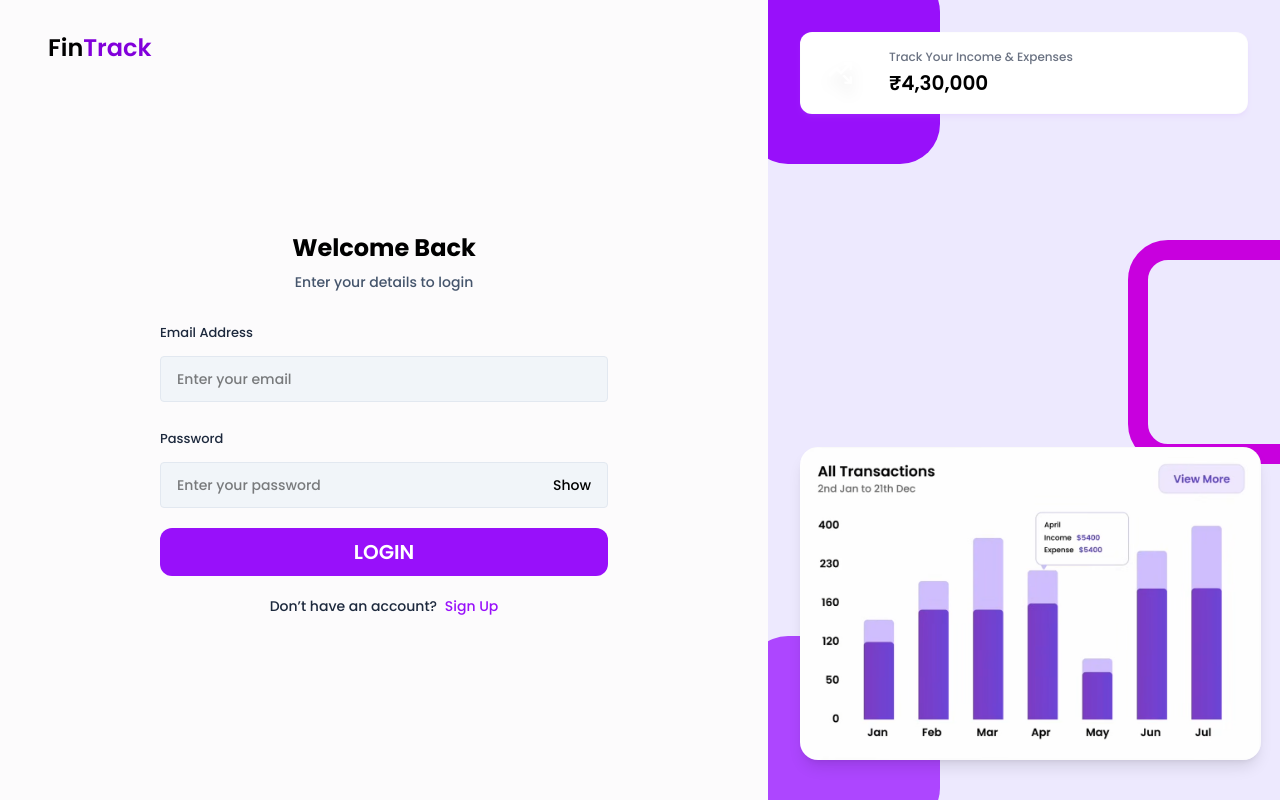
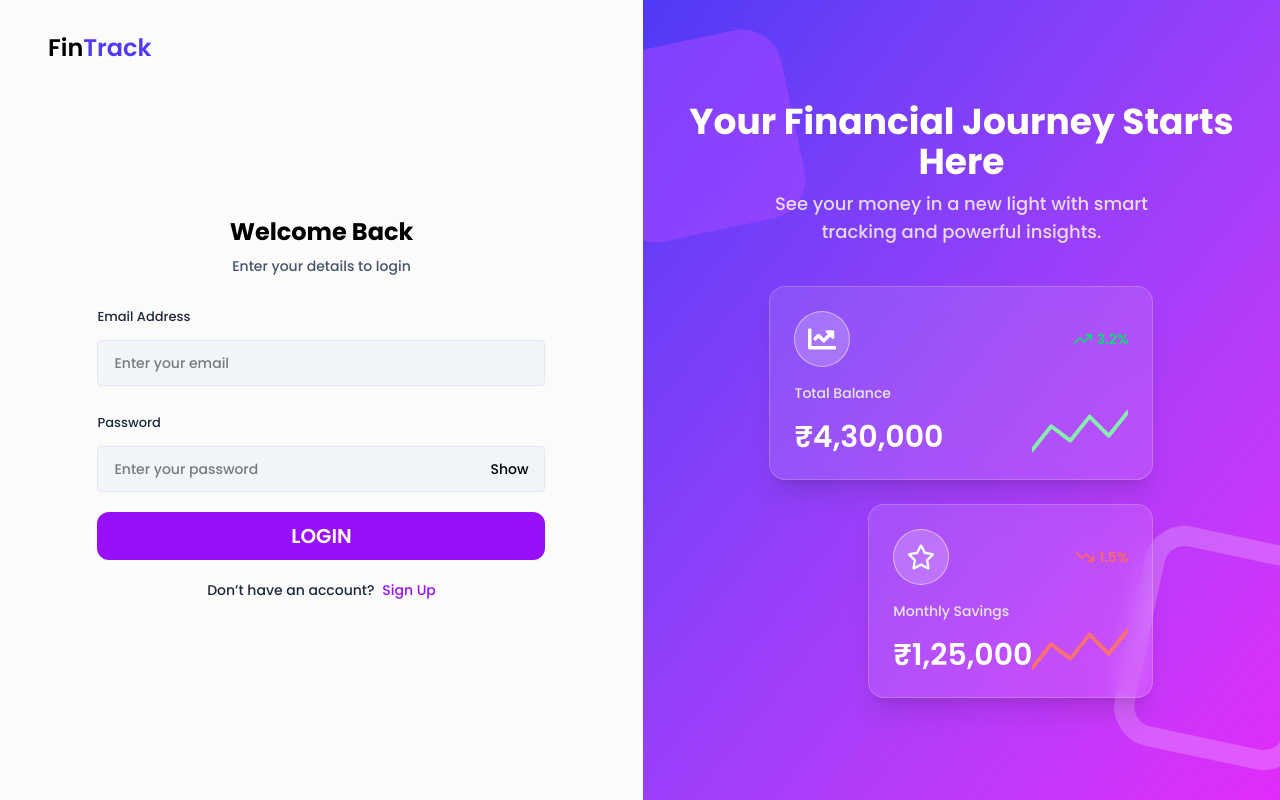
Before and after one commit to vanshxgupta/fin-tracker, a React (Vite) app in the folder frontend/expense-tracker/: page /login in a window 1280 px wide. Built offline with nearby package versions, Linux system fonts and the light colour scheme; no server answers.

Commit message:
Enhance AuthLayout with improved UI components and dynamic stats cards for better user experience

```diff
--- a/frontend/expense-tracker/src/components/layouts/AuthLayout.jsx
+++ b/frontend/expense-tracker/src/components/layouts/AuthLayout.jsx
@@ -1,49 +1,106 @@
-import React from 'react'
-import Card2 from "../../assets/images/card2.png"
-import { LuTrendingUpDown } from "react-icons/lu"
+import React from 'react';
+import { LuTrendingUp, LuTrendingDown } from 'react-icons/lu';
+import { FaChartLine, FaRegStar } from "react-icons/fa";
 
 const AuthLayout = ({ children }) => {
   return (
-    <div className='flex'>
-      <div className="w-screen h-screen md:w-[60vw] px-12 pt-8 pb-12 ">
+    <div className='flex min-h-screen'>
+      {/* Left Panel - Main Content */}
+      <div className="flex flex-col w-full md:w-[60vw] px-6 md:px-12 pt-8 pb-12">
+        {/* Logo */}
         <span className='flex flex-row'>
           <h2 className='text-2xl font-semibold text-black'>Fin</h2>
-          <h2 className='text-2xl font-semibold text-purple-700'>Track</h2>
+          <h2 className='text-2xl font-semibold text-indigo-600'>Track</h2>
         </span>
-        {children}
+        {/* Children (Login/Signup Forms) */}
+        <div className='flex-1 flex items-center justify-center'>
+            {children}
+        </div>
       </div>
 
+      {/* Right Panel - Dynamic Visual Section */}
+      <div className='hidden md:flex flex-col items-center justify-center h-screen w-[60vw] p-8 relative overflow-hidden
+      bg-gradient-to-br from-indigo-600 to-fuchsia-500 after:content-[""] after:absolute after:inset-0 after:bg-texture-pattern after:animate-flow'>
 
-      <div className='hidden md:block h-screen w-[40vw] bg-violet-100 bg-auth-bg-img bg-cover bg-no-repeat bg-center overflow-hidden p-8 relative'>
-        <div className='w-48 h-48 rounded-[40px] bg-purple-600 absolute -top-7 -left-5' />
-        <div className='w-48 h-56 border-[20px] rounded-[40px] border-fuchsia-600 absolute top-[30%] -right-10' />
-        <div className='w-48 h-48 rounded-[40px] bg-purple-500 absolute -bottom-7 -left-5' />
+        {/* Decorative Shapes */}
+        <div className='w-48 h-48 rounded-[40px] bg-purple-500/50 absolute top-10 -left-10 transform -rotate-12' />
+        <div className='w-48 h-56 rounded-[40px] border-[20px] border-white/20 absolute bottom-10 -right-10 transform rotate-12' />
 
-        <div className='grid grid-cols-1 z-20'>
+        {/* Added Text Headings */}
+        <div className='relative z-20 text-center mb-10'>
+          <h1 className='text-4xl font-bold text-white mb-2'>
+            Your Financial Journey Starts Here
+          </h1>
+          <p className='text-lg text-white/80 max-w-sm mx-auto'>
+            See your money in a new light with smart tracking and powerful insights.
+          </p>
+        </div>
+
+        {/* Stats Cards with Layered Effect */}
+        <div className='flex flex-col gap-6 z-20 w-full max-w-sm'>
           <StatsInfoCard
-            icon={<LuTrendingUpDown />}
-            label="Track Your Income & Expenses"
+            icon={<FaChartLine />}
+            label="Total Balance"
             value="4,30,000"
-            color="bg-primary"
+            trendType="up"
+            percentage="3.2"
+          />
+          <StatsInfoCard
+            icon={<FaRegStar />}
+            label="Monthly Savings"
+            value="1,25,000"
+            trendType="down"
+            percentage="1.5"
+            className="md:self-end"
           />
         </div>
-
-        <img className='rounded-[18px] w-64 lg:w-[90%] absolute bottom-10 shadow-lg ' src={Card2} alt="" />
       </div>
     </div>
   )
 }
 
-export default AuthLayout
+export default AuthLayout;
 
-const StatsInfoCard = ({ icon, label, value, color }) => {
-  return <div className='flex gap-6 bg-white p-4 rounded-xl shadow-md shadow-purple-400/10 border border-gray-200/10 z-10'>
-    <div className={`w-12 h-12 flex items-center justify-center text-[26px] text-white ${color} rounded-full drop-shadow-xl`}>
-      {icon}
+const StatsInfoCard = ({ icon, label, value, trendType, percentage, className }) => {
+  const isUp = trendType === 'up';
+  const TrendIcon = isUp ? LuTrendingUp : LuTrendingDown;
+  const trendColor = isUp ? 'text-green-400' : 'text-red-400';
+
+  return (
+    <div className={`flex flex-col p-6 rounded-2xl shadow-xl transition-all duration-300 transform
+    bg-white/10 backdrop-blur-md border border-white/20
+    hover:scale-105 ${className}`}>
+
+      {/* Icon & Label */}
+      <div className='flex items-center justify-between mb-4'>
+        <div className='w-14 h-14 flex items-center justify-center text-[28px] text-white
+        bg-white/20 border border-white/50 rounded-full'>
+          {icon}
+        </div>
+        <div className='flex items-center gap-1'>
+          <TrendIcon className={`text-xl ${trendColor}`} />
+          <span className={`text-sm font-semibold ${trendColor}`}>{percentage}%</span>
+        </div>
+      </div>
+
+      {/* Value & Chart */}
+      <div className='flex flex-col'>
+        <span className='text-sm text-gray-200 mb-1'>{label}</span>
+        <div className='flex items-end justify-between'>
+          <span className='text-3xl text-white font-semibold'>₹{value}</span>
+          {/* Mini Sparkline Chart */}
+          <svg className="w-24 h-12" viewBox="0 0 100 50">
+            <path
+              d="M0 45 L20 20 L40 35 L60 10 L80 30 L100 5"
+              fill="none"
+              stroke={isUp ? "#86EFAC" : "#F87171"}
+              strokeWidth="4"
+              strokeLinejoin="round"
+              strokeLinecap="round"
+            />
+          </svg>
+        </div>
+      </div>
     </div>
-    <div>
-      <h6 className='text-xs text-gray-500 mb-1'>{label}</h6>
-      <span className='text-[20px] text-black font-semibold'>₹{value}</span>
-    </div>
-  </div>
+  )
 }
```
